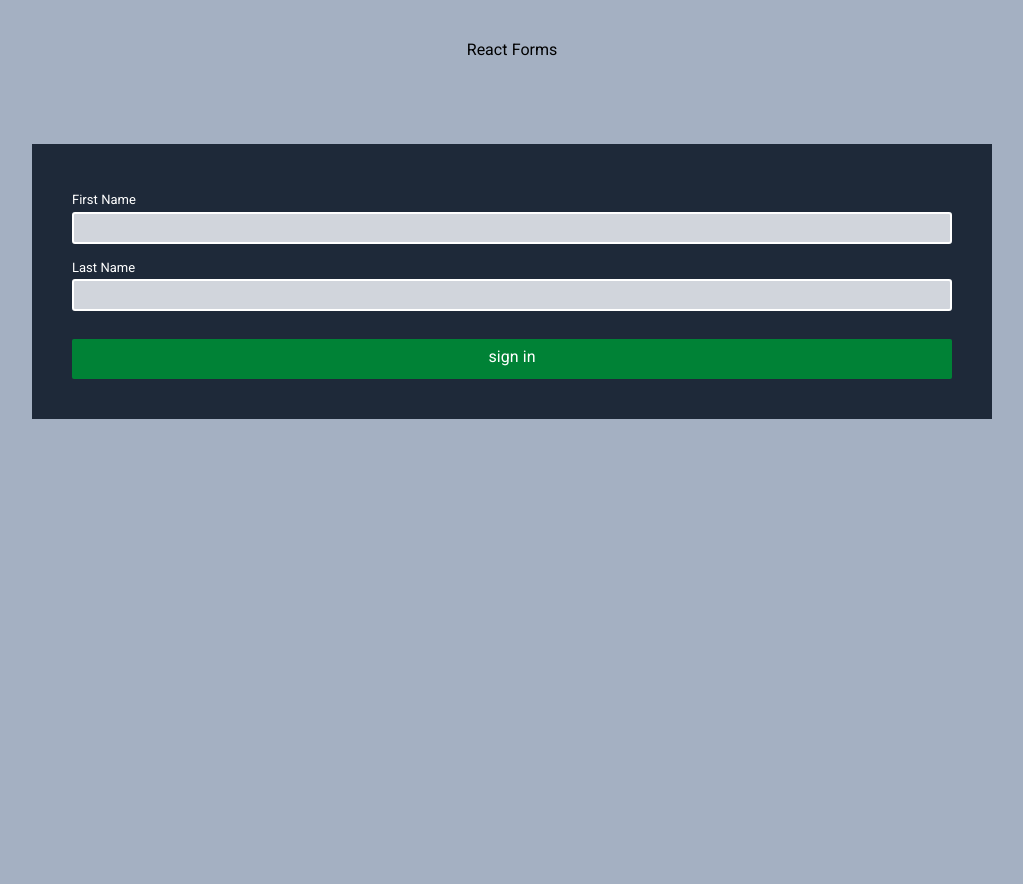
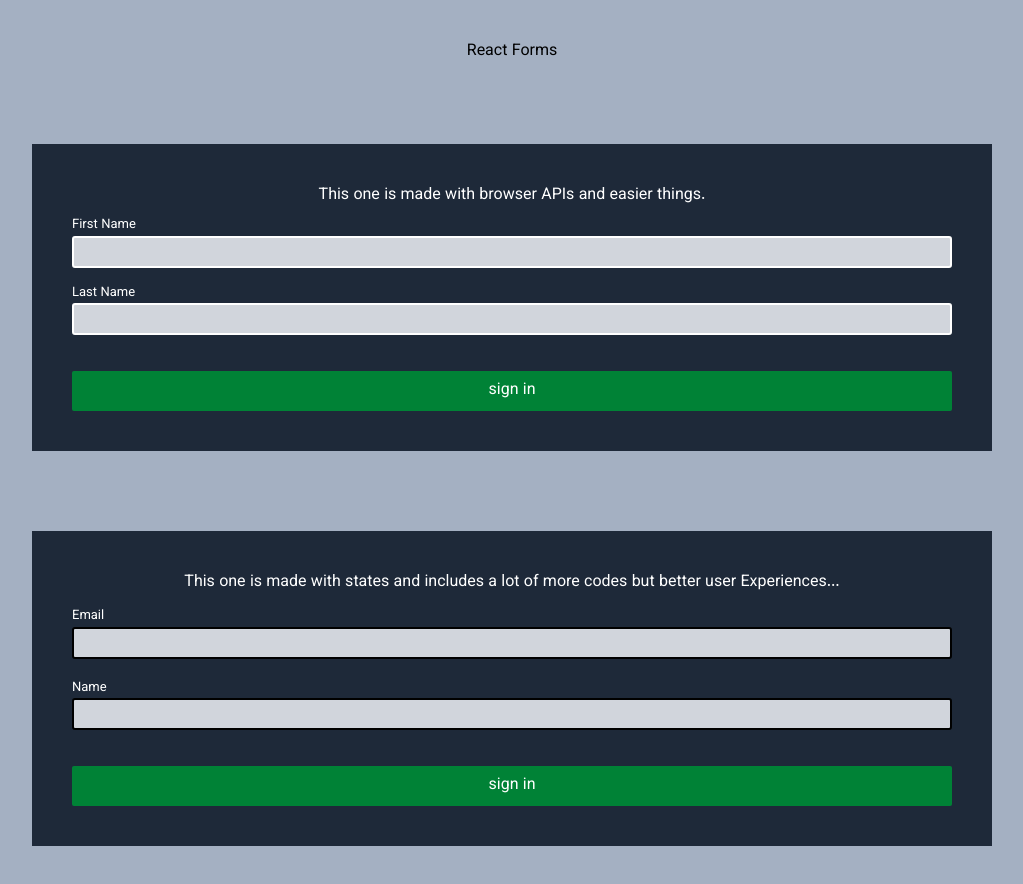
Before and after one commit to MahdiReisEbrahimi/React_Projects, a React (Vite) app in the folder FormExercise/: page / in a window 1280 px wide. Shown: the top 884 px of the page, without its empty margins (128-1151 px from the left). Before the commit the page ends 800 px from the top, so only its background shows below. Built offline with nearby package versions, Linux system fonts and the light colour scheme.

Commit message:
adding a statefull form whit help of useInput and new reusable Input components.

```diff
--- a/FormExercise/src/App.jsx
+++ b/FormExercise/src/App.jsx
@@ -1,12 +1,14 @@
 import Form from "./Components/Form";
 import Header from "./Components/Header";
 import SimpleForm from "./Components/SimpleForm";
+import StateFullForm from "./Components/StateFullForm";
 
 export default function App() {
   return (
     <div className="m-auto w-3/4 text-center mt-10">
       <Header />
       <SimpleForm />
+      <StateFullForm />
       {/* <Form /> */}
     </div>
   );
--- a/FormExercise/src/Components/SimpleForm.jsx
+++ b/FormExercise/src/Components/SimpleForm.jsx
@@ -2,6 +2,7 @@ import { useState } from "react";
 import Button from "../UI/Button";
 import Input from "../UI/Input";
 import Alert from "../UI/Alert";
+import { hasMinimumLengthOf } from "../util/inputValidationFn";
 
 export default function SimpleForm() {
   const [isInputOk, setIsInputOk] = useState({
@@ -12,9 +13,13 @@ export default function SimpleForm() {
 
   function submitHandler(event) {
     event.preventDefault();
+    console.log(event.target);
     const fd = new FormData(event.target);
     const data = Object.fromEntries(fd.entries());
-    if (data.fName.trim().length > 1 && data.lName.trim().length > 1) {
+    if (
+      hasMinimumLengthOf(2, data.fName) &&
+      hasMinimumLengthOf(2, data.lName)
+    ) {
       console.log(
         "submited!",
         "First Name : ",
@@ -29,13 +34,13 @@ export default function SimpleForm() {
       });
       event.target.reset();
     } else {
-      if (data.fName.trim().length < 2)
+      if (!hasMinimumLengthOf(2, data.fName))
         setIsInputOk((prevData) => ({
           fName: false,
           lName: prevData.lName,
           alert: true,
         }));
-      if (data.lName.trim().length < 2)
+      if (!hasMinimumLengthOf(2, data.lName))
         setIsInputOk((prevData) => ({
           fName: prevData.fName,
           lName: false,
@@ -61,19 +66,20 @@ export default function SimpleForm() {
         onSubmit={submitHandler}
         className="bg-gray-800 mb-20 mt-20 p-10 text-white flex flex-col"
       >
+        <div>This one is made with browser APIs and easier things.</div>
         <Input
           labelText={"First Name"}
+          id={16}
+          isDataOk={isInputOk.fName}
+          name={"fName"}
           type={"text"}
-          id={16}
-          name={"fName"}
-          isDataOk={isInputOk.fName}
         />
         <Input
           labelText={"Last Name"}
+          id={15}
+          isDataOk={isInputOk.lName}
+          name={"lName"}
           type={"text"}
-          id={15}
-          name={"lName"}
-          isDataOk={isInputOk.lName}
         />
         <div className="h-5"></div>
         <Button buttonText={"sign in"} type={"submit"} onClick={noMatter} />
--- /dev/null
+++ b/FormExercise/src/Components/StateFullForm.jsx
@@ -0,0 +1,78 @@
+import StateManagedInput from "../UI/StateManagedInput";
+import Button from "../UI/Button";
+import { useInput } from "../Hooks/useInput";
+import {
+  isEmail,
+  hasMinimumLengthOf,
+  isEmpty,
+} from "../util/inputValidationFn";
+
+export default function StateFullForm() {
+  const {
+    value: emailValue,
+    InputChangeHandler: emailChangeHandler,
+    inputBlurHandler: emailBlurHandler,
+    hasError: hasEmilError,
+    resetHandler: emailResetHandler,
+  } = useInput("", (value) => isEmail(value) && hasMinimumLengthOf(2, value));
+
+  const {
+    value: nameValue,
+    InputChangeHandler: nameChangeHandler,
+    inputBlurHandler: nameBlurHandler,
+    hasError: hasNameError,
+    resetHandler: nameResetHandler,
+  } = useInput("", (value) => isEmail && hasMinimumLengthOf(2, value));
+
+  function submitHandler(event) {
+    event.preventDefault();
+
+    if (
+      !hasEmilError &&
+      !hasNameError &&
+      !isEmpty(nameValue) &&
+      !isEmpty(emailValue)
+    ) {
+      console.log(emailValue + nameValue);
+      nameResetHandler();
+      emailResetHandler();
+    } else {
+      return;
+    }
+  }
+
+  function noMatter() {}
+
+  return (
+    <form
+      onSubmit={submitHandler}
+      className="bg-gray-800 mb-20 mt-20 p-10 text-white flex flex-col"
+      noValidate
+    >
+      <div>
+        This one is made with states and includes a lot of more codes but better
+        user Experiences...
+      </div>
+      <StateManagedInput
+        onChange={emailChangeHandler}
+        hasInputError={hasEmilError && "please enter a valid email"}
+        labelText={"Email"}
+        id={16}
+        onBlur={emailBlurHandler}
+        type={"email"}
+        value={emailValue}
+      />
+      <StateManagedInput
+        onChange={nameChangeHandler}
+        hasInputError={hasNameError && "please enter a valid name"}
+        labelText={"Name"}
+        id={16}
+        onBlur={nameBlurHandler}
+        type={"text"}
+        value={nameValue}
+      />
+      <div className="h-5"></div>
+      <Button buttonText={"sign in"} type={"submit"} onClick={noMatter} />
+    </form>
+  );
+}
--- /dev/null
+++ b/FormExercise/src/Hooks/useInput.js
@@ -0,0 +1,29 @@
+import { useState } from "react";
+
+export function useInput(defaultValue, validationFn) {
+  const [inputValue, setInputValue] = useState(defaultValue);
+  const [didEdit, setDidEdit] = useState(false);
+
+  const isValueValid = validationFn(inputValue);
+
+  function inputBlurHandler() {
+    setDidEdit(true);
+  }
+
+  function InputChangeHandler(passedData) {
+    setInputValue(passedData);
+  }
+
+  function resetHandler() {
+    setDidEdit(false);
+    setInputValue(defaultValue);
+  }
+
+  return {
+    value: inputValue,
+    InputChangeHandler,
+    inputBlurHandler,
+    hasError: didEdit && !isValueValid,
+    resetHandler,
+  };
+}
--- a/FormExercise/src/UI/Button.jsx
+++ b/FormExercise/src/UI/Button.jsx
@@ -7,7 +7,7 @@ export default function Button({ type, buttonText , onClick }) {
     <button
       onClick={clickHandler}
       type={type}
-      className="bg-green-700 p-2 cursor-pointer rounded-[2px]"
+      className="bg-green-700 p-2 cursor-pointer rounded-[2px] mt-2"
     >
       {buttonText}
     </button>
--- a/FormExercise/src/UI/Input.jsx
+++ b/FormExercise/src/UI/Input.jsx
@@ -1,4 +1,4 @@
-export default function Input({ type, labelText, id, name, isDataOk }) {
+export default function Input({ labelText, id, isDataOk, ...props }) {
   return (
     <div className="flex flex-col mt-2 mb-2">
       <label className="text-left text-[13px]" htmlFor={id}>
@@ -9,9 +9,8 @@ export default function Input({ type, labelText, id, name, isDataOk }) {
         className={` ${
           isDataOk ? "border-white" : "border-red-300 bg-red-100"
         } border-[2px] bg-gray-300  rounded-[3px] text-black p-0.5 focus:bg-gray-300 focus:border-gray-300`}
-        type={type}
         id={id}
-        name={name}
+        {...props}
       />
     </div>
   );
--- /dev/null
+++ b/FormExercise/src/UI/StateManagedInput.jsx
@@ -0,0 +1,32 @@
+export default function StateManagedInput({
+  id,
+  labelText,
+  onChange,
+  hasInputError,
+  didEdit,
+  ...props
+}) {
+  function changeHandler(event) {
+    onChange(event.target.value);
+  }
+  return (
+    <div className="flex flex-col mt-3 mb-2">
+      <label htmlFor={id} className="text-left text-[13px]">
+        {labelText}
+      </label>
+      <input
+        onChange={changeHandler}
+        id={id}
+        {...props}
+        className="border-[2px] bg-gray-300  rounded-[3px] text-black p-0.5 focus:bg-gray-300 focus:border-gray-300"
+      />
+      <div>
+        {hasInputError && (
+          <div className="absolute text-[11px] mt-1 text-left text-red-300 ml-1">
+            * {hasInputError}
+          </div>
+        )}
+      </div>
+    </div>
+  );
+}
--- /dev/null
+++ b/FormExercise/src/util/inputValidationFn.js
@@ -0,0 +1,15 @@
+export function isEmail(email) {
+  return email.includes("@");
+}
+
+export function hasMinimumLengthOf(length, value) {
+  return value.trim().length < length ? false : true;
+}
+
+export function isEqualTo(value1, value2) {
+  return value1 === value2 ? true : false;
+}
+
+export function isEmpty(value) {
+  return value === "" ? true : false;
+}
```
